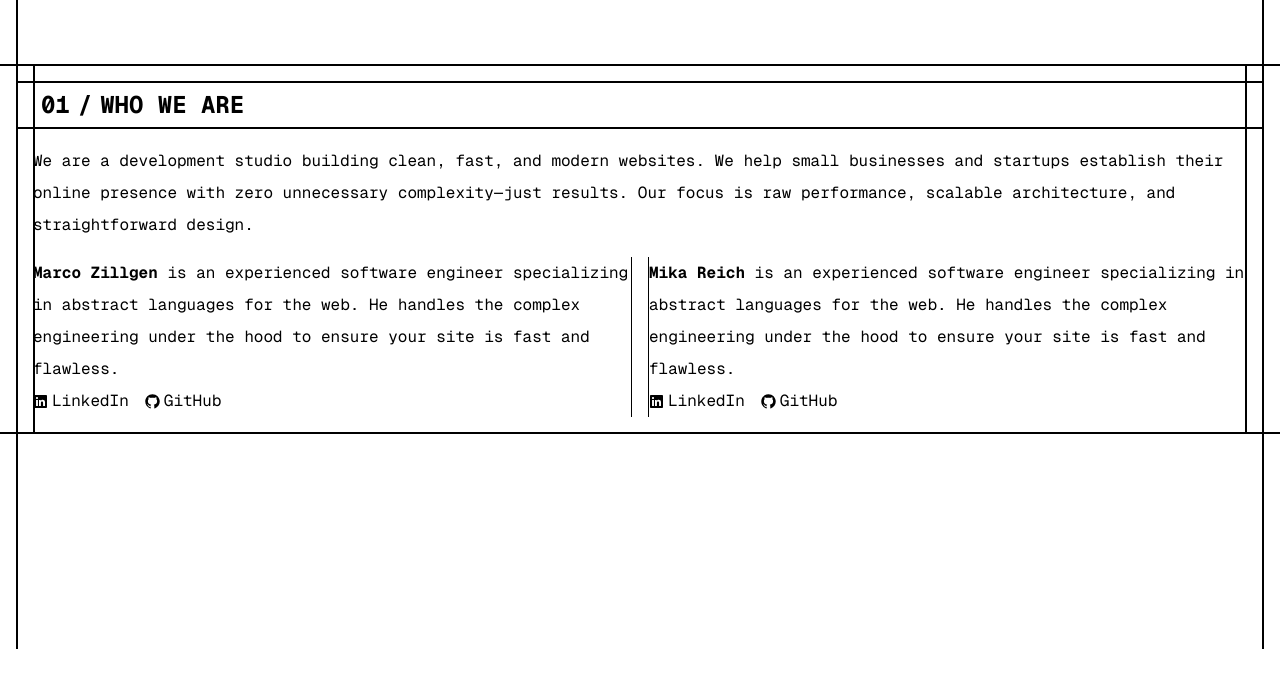
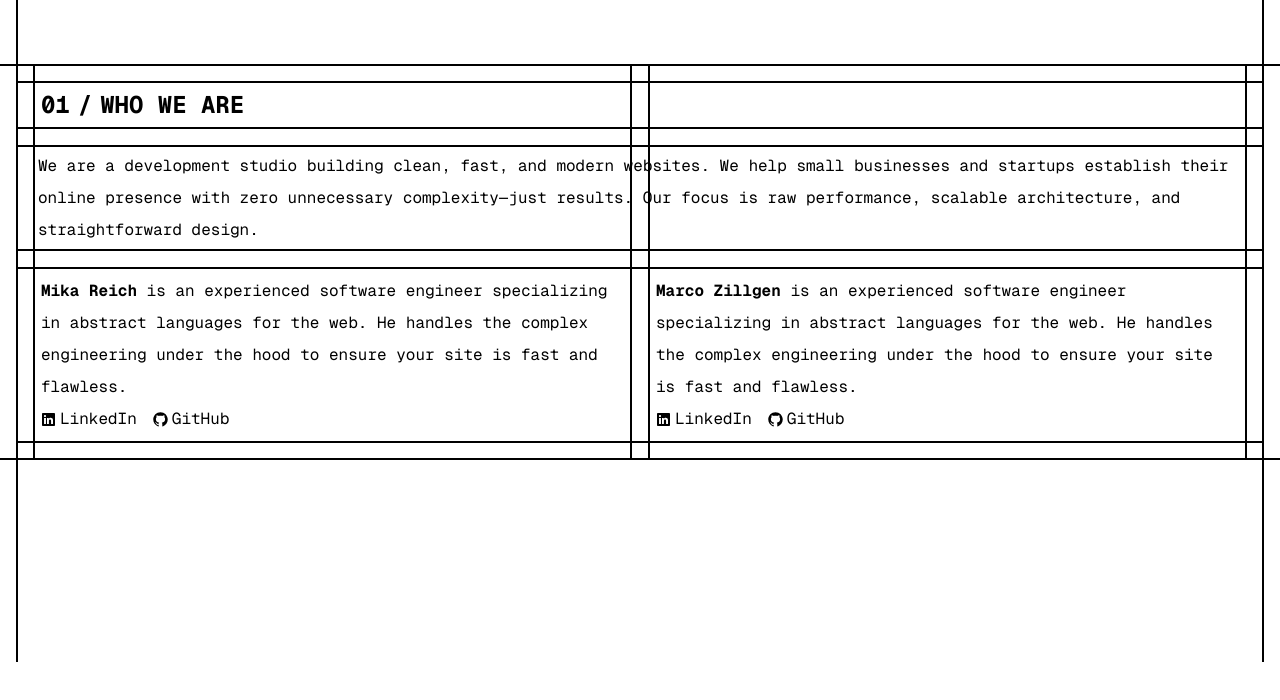
Before and after one commit to mikareich/mmdev-brand, a Next.js app: page / in a window 1280 px wide. Shown: the top 700 px of the page. Built offline with nearby package versions, Linux system fonts and the light colour scheme.

Commit message:
refactor(WhoWeAre): use BorderBox asChild and content data

```diff
--- a/src/app/(home)/WhoWeAre.tsx
+++ b/src/app/(home)/WhoWeAre.tsx
@@ -1,42 +1,51 @@
 import { GitHubLogoIcon, LinkedInLogoIcon } from "@radix-ui/react-icons";
 import Link from "next/link";
-import React from "react";
+import BorderBox from "~/components/BorderBox";
 import Section from "~/components/Section";
+import { PROFILES } from "~/content/profiles";
 
 export default function WhoWeAre() {
   return (
     <Section
       level={1}
       title="Who we are"
+      className="grid-cols-2"
       contents={[
-        <React.Fragment key={0}>
-          We are a development studio building clean, fast, and modern websites.
-          We help small businesses and startups establish their online presence
-          with zero unnecessary complexity—just results. Our focus is raw
-          performance, scalable architecture, and straightforward design.
-        </React.Fragment>,
-
-        <div key={1} className="grid grid-cols-2 gap-4">
-          <div className="hover:bg-taupe-100 border-r border-theme-border-subtle">
-            <p>
-              <span className="font-bold">Marco Zillgen</span> is an experienced
-              software engineer specializing in abstract languages for the web.
-              He handles the complex engineering under the hood to ensure your
-              site is fast and flawless.
+        <BorderBox
+          className="border-theme-border-subtle col-span-full"
+          asChild
+          key={0}
+        >
+          <p className="p-0.5 sm:p-1 bg-theme-background-accent">
+            We are a development studio building clean, fast, and modern
+            websites. We help small businesses and startups establish their
+            online presence with zero unnecessary complexity—just results. Our
+            focus is raw performance, scalable architecture, and straightforward
+            design.
           </p>
+        </BorderBox>,
+        ...PROFILES.map(({ name, description, github, linkedin }) => (
+          <BorderBox
+            asChild
+            key={name}
+            className="hover:bg-taupe-100 border-theme-border-subtle p-1 sm:p-2"
+          >
+            <div>
+              <p className="line-clamp-4">{description}</p>
 
               <p className="flex gap-4">
                 <Link
                   className="flex items-center gap-1 hover:underline"
-                href="https://www.linkedin.com/in/marcozillgen/"
+                  href={linkedin}
                   target="_blank"
                 >
                   <LinkedInLogoIcon />
                   LinkedIn
                 </Link>
+
                 <Link
                   className="flex items-center gap-1 hover:underline"
-                href="https://github.com/MarcoZillgen"
+                  href={github}
                   target="_blank"
                 >
                   <GitHubLogoIcon />
@@ -44,35 +53,8 @@ export default function WhoWeAre() {
                 </Link>
               </p>
             </div>
-
-          <div className="hover:bg-taupe-100 border-l border-theme-border-subtle">
-            <p>
-              <span className="font-bold">Mika Reich</span> is an experienced
-              software engineer specializing in abstract languages for the web.
-              He handles the complex engineering under the hood to ensure your
-              site is fast and flawless.
-            </p>
-
-            <p className="flex gap-4">
-              <Link
-                className="flex items-center gap-1 hover:underline"
-                href="https://www.linkedin.com/in/mikareich/"
-                target="_blank"
-              >
-                <LinkedInLogoIcon />
-                LinkedIn
-              </Link>
-              <Link
-                className="flex items-center gap-1 hover:underline"
-                href="https://github.com/mikareich"
-                target="_blank"
-              >
-                <GitHubLogoIcon />
-                GitHub
-              </Link>
-            </p>
-          </div>
-        </div>,
+          </BorderBox>
+        )),
       ]}
     />
   );
```
Lines whose indentation alone changed are shown as unchanged.
